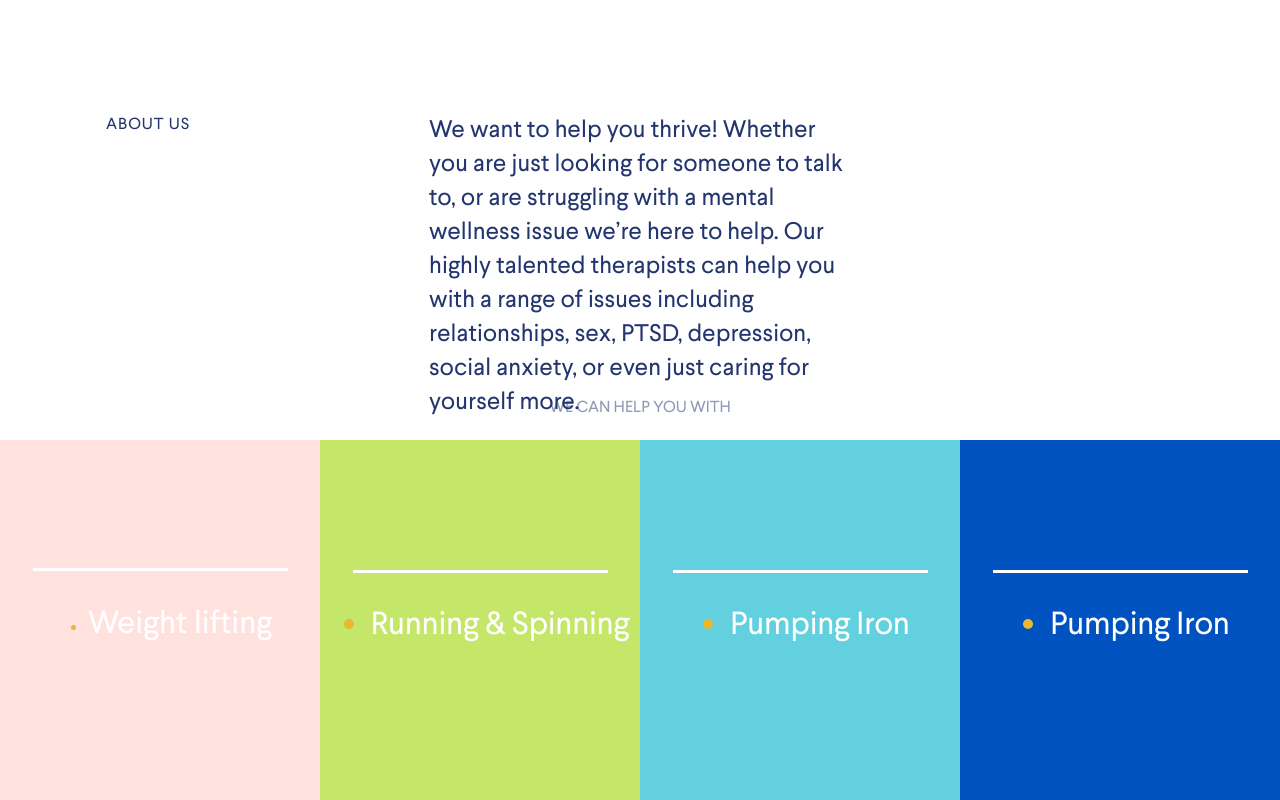
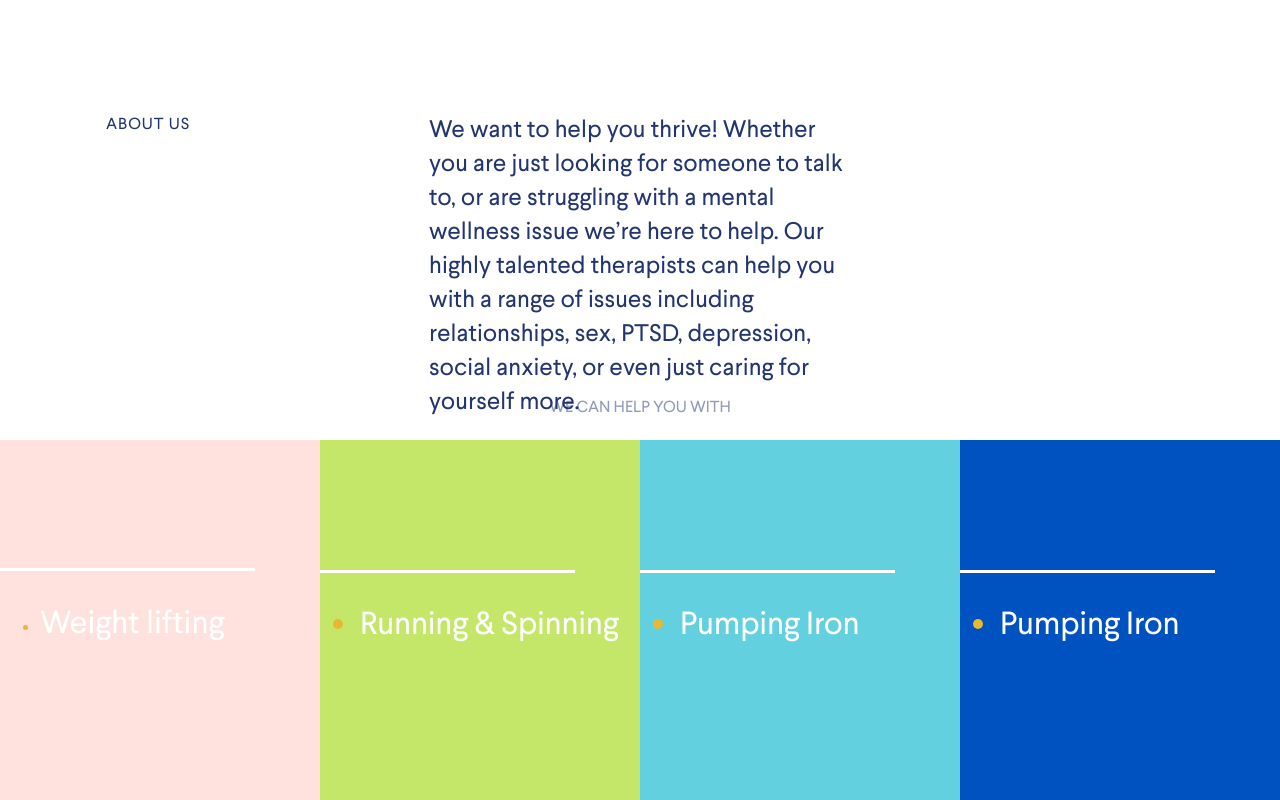
Before and after one commit to ivannezgovorov/Psychologist-website, a plain HTML site: page index.html in a window 1280 px wide. Shown: the part 1482-2282 px from the top of the page. Drawn offline with Linux system fonts and the light colour scheme.

Commit message:
fix bug table

```diff
--- a/css/section-table-one.css
+++ b/css/section-table-one.css
@@ -28,7 +28,6 @@ hr{
     height: 360px;
     display: flex;
     flex-direction: column;
-    align-items: center;
     justify-content: center;
 }
 .table-one_text-area{
@@ -43,7 +42,6 @@ hr{
     height: 360px;
     display: flex;
     flex-direction: column;
-    align-items: center;
     justify-content: center;
 }
 .table-one_3{
@@ -52,7 +50,6 @@ hr{
     height: 360px;
     display: flex;
     flex-direction: column;
-    align-items: center;
     justify-content: center;
 }
 .table-one_4{
@@ -61,6 +58,5 @@ hr{
     height: 360px;
     display: flex;
     flex-direction: column;
-    align-items: center;
     justify-content: center;
 }
```
Also changed, not shown: index.html (+1 -0 lines).
